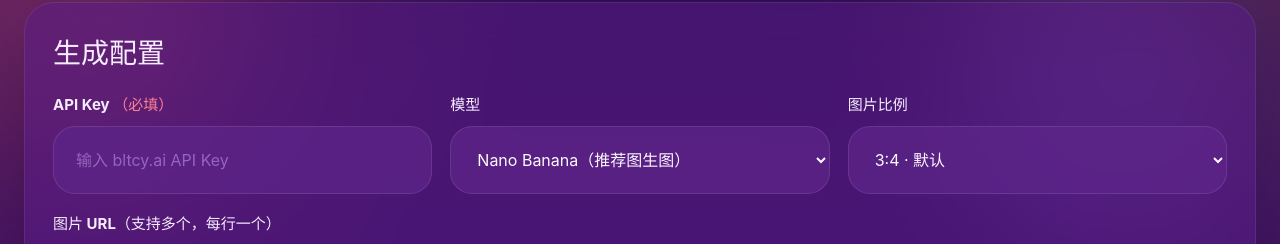
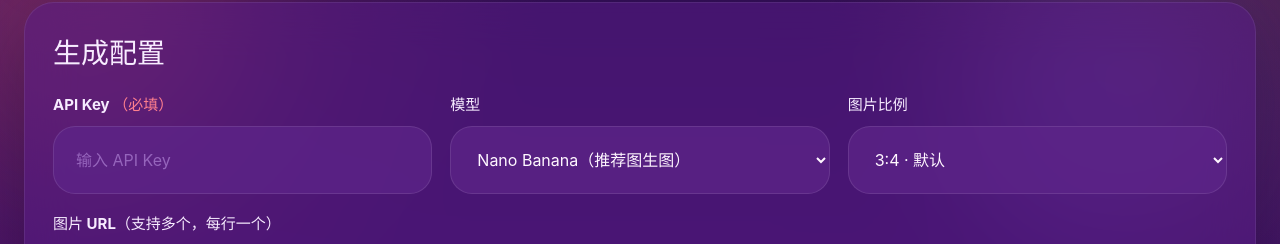
Before and after one commit to Eason8880/ozon_listing_upgrade, a React (Vite) app: page / in a window 1280 px wide. Shown: the part 157-401 px from the top of the page. Built offline with nearby package versions, Linux system fonts and the light colour scheme.

Commit message:
remove bltcy mention from api key placeholder

```diff
--- a/src/features/generator/GeneratorPage.tsx
+++ b/src/features/generator/GeneratorPage.tsx
@@ -363,7 +363,7 @@ export function GeneratorPage() {
             <input
               className="field__control"
               type="password"
-              placeholder="输入 bltcy.ai API Key"
+              placeholder="输入 API Key"
               value={config.apiKey}
               onChange={(event) =>
                 setConfig((current) => ({ ...current, apiKey: event.target.value }))
```
